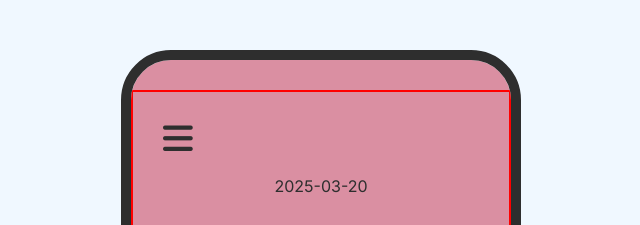
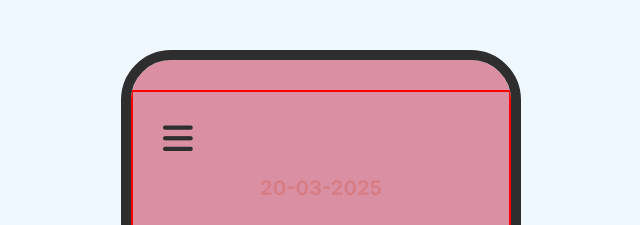
Before and after one commit to remote-webcreation/ToDo-app, a plain HTML site: page index.html in a window 1280 px wide. Shown: the top 225 px of the page, without its empty margins (319-959 px from the left). Drawn offline with Linux system fonts and the light colour scheme.

Commit message:
changed date format

```diff
--- a/index.js
+++ b/index.js
@@ -1,2 +1,9 @@
 
-document.getElementById("heute").textContent = new Date().toISOString().split("T")[0];
+function formatDate(date) {
+    const day = String(date.getDate()).padStart(2, '0'); // Tag mit führender Null
+    const month = String(date.getMonth() + 1).padStart(2, '0'); // Monat mit führender Null (Monate sind 0-indexiert)
+    const year = date.getFullYear(); // Jahr
+    return `${day}-${month}-${year}`; // Formatierung des Datums
+}
+// Heute-Datum in das gewünschte Format setzen
+document.getElementById("heute").textContent = formatDate(new Date());
--- a/style.css
+++ b/style.css
@@ -74,9 +74,10 @@ body {
                 text-align: center;
                 height: fit-content;
 
-                h1 {
-                    font-size: 1rem;
-                    color: #6b636347;
+                time {
+                    font-size: 1.25rem;
+                    font-weight: bold;
+                    color: #d4717197;
                 }
 
                 .content {
```
